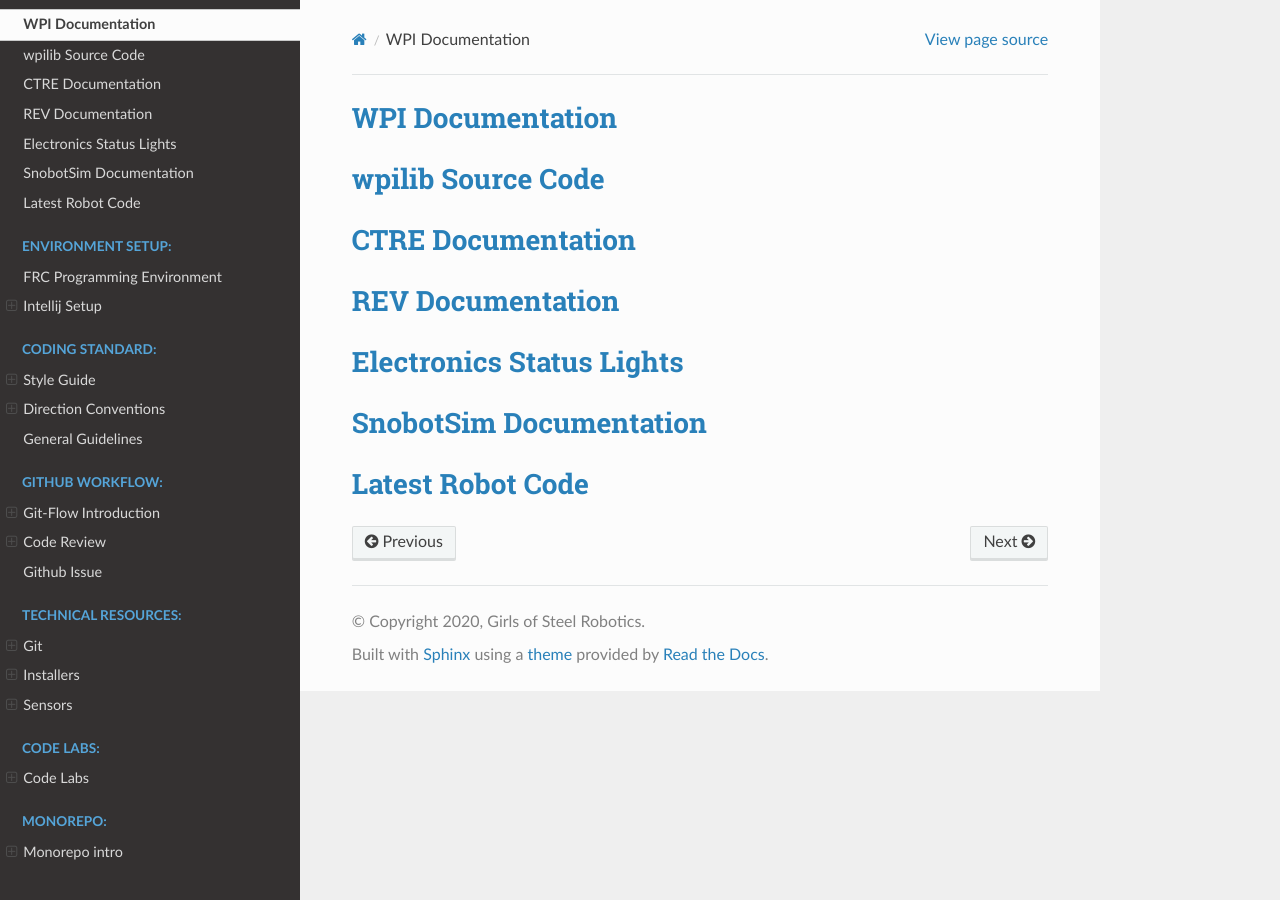
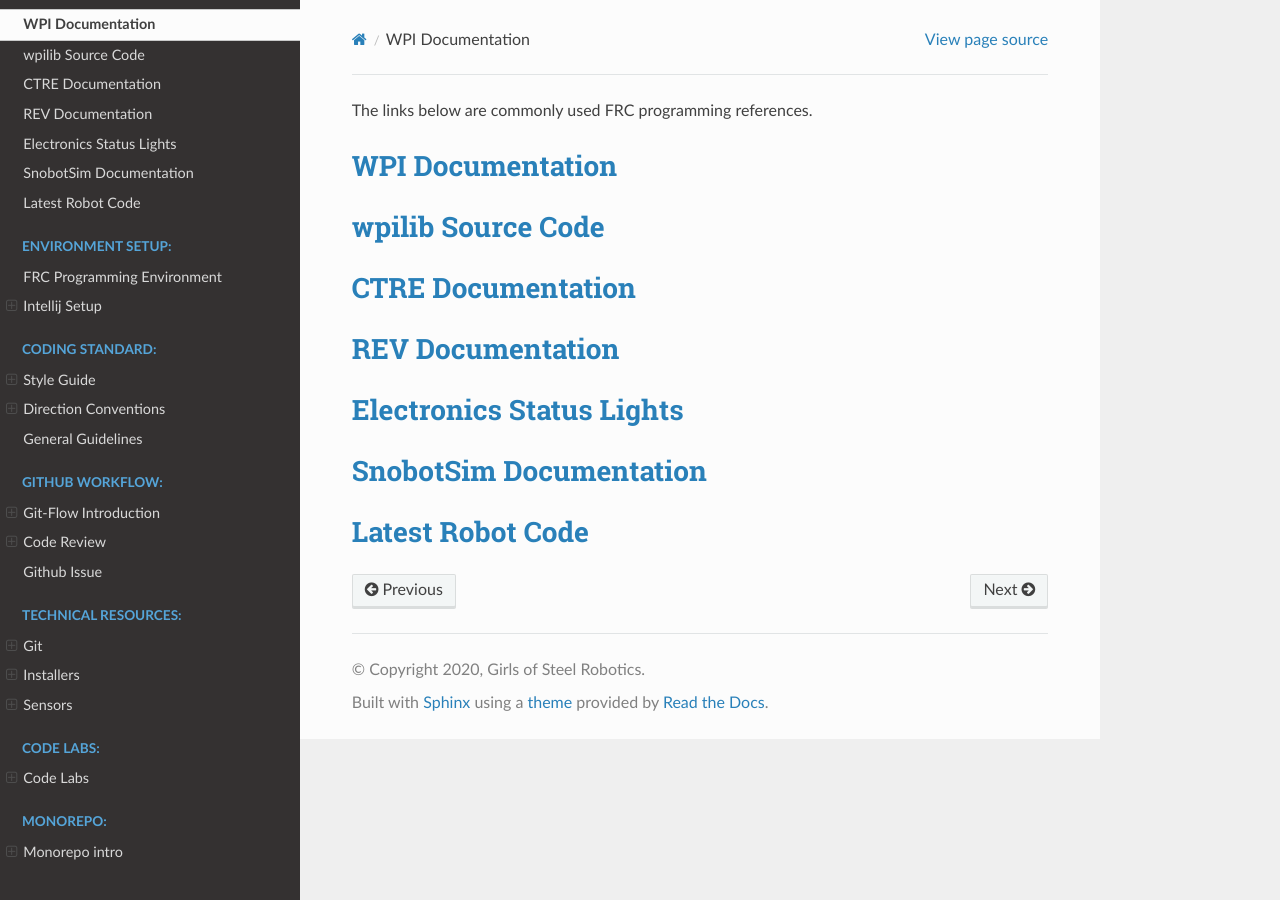
Before and after one commit to GirlsOfSteelRobotics/DocsV2, a Sphinx documentation site: the page built from source/helpful-links/helpful-links.rst, in a window 1280 px wide. Built offline with Sphinx 7.4.7 and the Read the Docs theme 2.0.0, drawn with Linux system fonts in a browser that asks for light colours.

Commit message:
Update helpful-links.rst

```diff
--- a/source/helpful-links/helpful-links.rst
+++ b/source/helpful-links/helpful-links.rst
@@ -1,3 +1,5 @@
+The links below are commonly used FRC programming references.
+
 .. _WPI Documentation: https://docs.wpilib.org/en/latest/
 .. _wpilib Source Code: https://github.com/wpilibsuite/allwpilib
 .. _CTRE Documentation: https://phoenix-documentation.readthedocs.io/en/latest/
```
